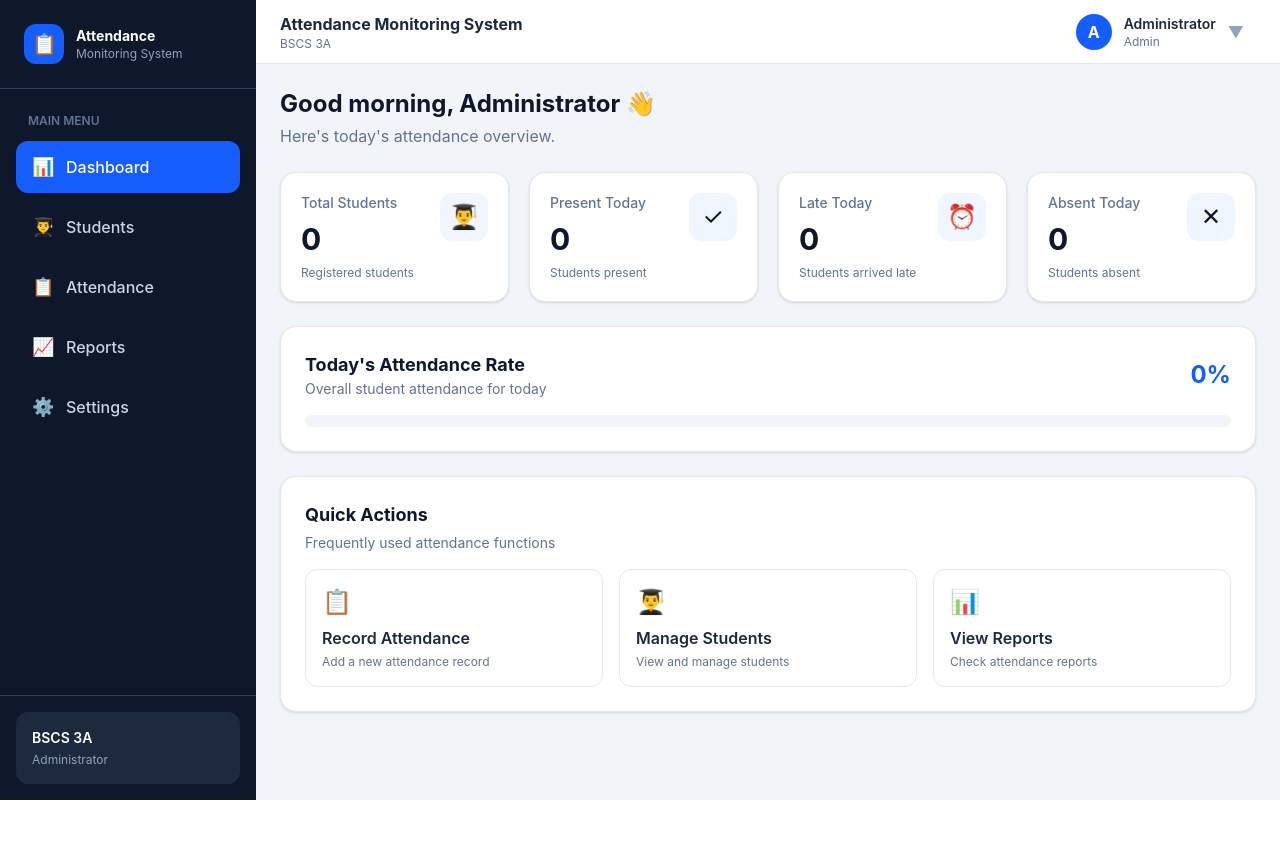
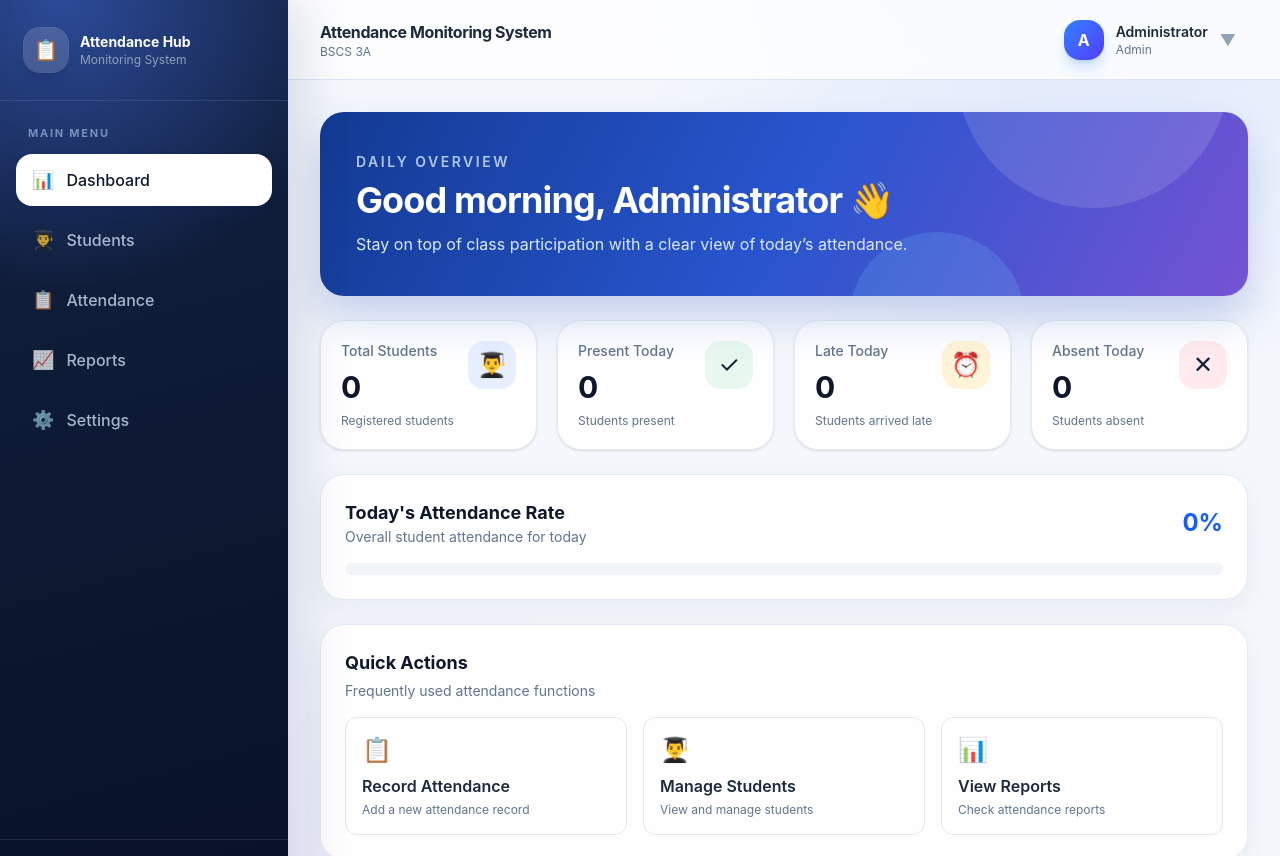
Before and after one commit to juner08/attendance-monitoring-system, a Vue app: page / in a window 1280 px wide. Shown: the top 856 px of the page. Before the commit the page ends 800 px from the top, so only its background shows below. Built offline with nearby package versions, Linux system fonts and the light colour scheme.

Commit message:
Redesign dashboard and application visual system

```diff
--- a/src/App.vue
+++ b/src/App.vue
@@ -375,14 +375,7 @@ onUnmounted(() => {
 
 <template>
 
-  <div
-    :class="
-      darkMode
-        ? 'bg-slate-950 text-white'
-        : 'bg-slate-100 text-slate-900'
-    "
-    class="min-h-screen flex transition-colors duration-300"
-  >
+  <div :class="{ 'is-dark': darkMode }" class="app-shell min-h-screen flex transition-colors duration-300">
 
 
     <!-- ================================= -->
@@ -401,7 +394,7 @@ onUnmounted(() => {
     <!-- MAIN AREA -->
     <!-- ================================= -->
 
-    <div class="flex-1 min-w-0">
+    <div class="flex-1 min-w-0 flex flex-col">
 
       <Topbar
         :system-name="systemName"
@@ -415,14 +408,7 @@ onUnmounted(() => {
       <!-- CONTENT -->
       <!-- ================================= -->
 
-      <main
-        :class="
-          darkMode
-            ? 'bg-slate-950'
-            : 'bg-slate-100'
-        "
-        class="p-6 min-h-[calc(100vh-64px)] transition-colors duration-300"
-      >
+      <main class="app-content flex-1 p-4 sm:p-6 lg:p-8 transition-colors duration-300">
 
 
         <!-- ================================= -->
@@ -925,6 +911,12 @@ onUnmounted(() => {
 
       </main>
 
+      <footer class="app-footer px-6 py-5 text-center text-sm">
+        <span class="font-semibold">Attendance Monitoring System</span>
+        <span class="mx-2 opacity-50">•</span>
+        Built by Juner Punzal for BSCS 3A
+      </footer>
+
     </div>
 
   </div>
--- a/src/components/Dashboard.vue
+++ b/src/components/Dashboard.vue
@@ -42,14 +42,19 @@ const goToReports = () => {
   <div class="space-y-6">
 
     <!-- Welcome -->
-    <div>
-      <h1 class="text-2xl font-bold text-slate-900">
+    <div class="dashboard-hero overflow-hidden relative rounded-3xl px-6 py-8 sm:px-9 sm:py-10">
+      <div class="relative z-10">
+      <p class="text-sm font-semibold uppercase tracking-[0.18em] text-blue-100/80">Daily overview</p>
+      <h1 class="mt-2 text-3xl sm:text-4xl font-bold tracking-tight text-white">
         Good morning, Administrator 👋
       </h1>
 
-      <p class="text-slate-500 mt-1">
-        Here's today's attendance overview.
+      <p class="text-blue-100 mt-3 max-w-xl">
+        Stay on top of class participation with a clear view of today’s attendance.
       </p>
+      </div>
+      <div class="dashboard-hero__orb dashboard-hero__orb--one"></div>
+      <div class="dashboard-hero__orb dashboard-hero__orb--two"></div>
     </div>
 
     <!-- Statistics -->
@@ -60,6 +65,7 @@ const goToReports = () => {
         :value="totalStudents"
         icon="👨‍🎓"
         description="Registered students"
+        tone="blue"
       />
 
       <StatCard
@@ -67,6 +73,7 @@ const goToReports = () => {
         :value="presentToday"
         icon="✓"
         description="Students present"
+        tone="green"
       />
 
       <StatCard
@@ -74,6 +81,7 @@ const goToReports = () => {
         :value="lateToday"
         icon="⏰"
         description="Students arrived late"
+        tone="amber"
       />
 
       <StatCard
@@ -81,13 +89,14 @@ const goToReports = () => {
         :value="absentToday"
         icon="✕"
         description="Students absent"
+        tone="red"
       />
 
     </div>
 
     <!-- Attendance Rate -->
     <div
-      class="bg-white rounded-2xl border border-slate-200 p-6 shadow-sm"
+      class="dashboard-panel bg-white rounded-3xl border border-slate-200 p-6 shadow-sm"
     >
 
       <div class="flex items-center justify-between mb-4">
@@ -135,7 +144,7 @@ const goToReports = () => {
 
     <!-- Quick Actions -->
     <div
-      class="bg-white rounded-2xl border border-slate-200 p-6 shadow-sm"
+      class="dashboard-panel bg-white rounded-3xl border border-slate-200 p-6 shadow-sm"
     >
 
       <h2 class="text-lg font-bold text-slate-900">
--- a/src/components/Sidebar.vue
+++ b/src/components/Sidebar.vue
@@ -73,7 +73,7 @@ const navigate = (page) => {
 
   <!-- Sidebar -->
   <aside
-    class="fixed lg:static inset-y-0 left-0 z-40 w-64 min-h-screen bg-slate-900 text-white flex flex-col transform transition-transform duration-300"
+    class="app-sidebar fixed lg:static inset-y-0 left-0 z-40 w-72 min-h-screen text-white flex flex-col transform transition-transform duration-300"
     :class="
       mobileOpen
         ? 'translate-x-0'
@@ -82,19 +82,19 @@ const navigate = (page) => {
   >
 
     <!-- Logo -->
-    <div class="px-6 py-6 border-b border-slate-700">
+    <div class="px-6 py-7 border-b border-white/10">
 
       <div class="flex items-center gap-3">
 
         <div
-          class="w-10 h-10 rounded-xl bg-blue-600 flex items-center justify-center text-xl"
+          class="w-11 h-11 rounded-2xl bg-white/15 ring-1 ring-white/20 flex items-center justify-center text-xl shadow-lg"
         >
           📋
         </div>
 
         <div>
           <h1 class="font-bold text-sm">
-            Attendance
+            Attendance Hub
           </h1>
 
           <p class="text-xs text-slate-400">
@@ -110,7 +110,7 @@ const navigate = (page) => {
     <nav class="flex-1 px-4 py-6">
 
       <p
-        class="text-xs font-semibold text-slate-500 uppercase px-3 mb-3"
+        class="text-[11px] font-bold tracking-[0.16em] text-blue-200/55 uppercase px-3 mb-3"
       >
         Main Menu
       </p>
@@ -121,11 +121,11 @@ const navigate = (page) => {
           v-for="item in menuItems"
           :key="item.name"
           @click="navigate(item.name)"
-          class="w-full flex items-center gap-3 px-4 py-3 rounded-xl transition text-left"
+          class="w-full flex items-center gap-3 px-4 py-3 rounded-2xl transition-all duration-200 text-left"
           :class="
             props.activePage === item.name
-              ? 'bg-blue-600 text-white shadow-sm'
-              : 'text-slate-300 hover:bg-slate-800 hover:text-white'
+              ? 'bg-white text-slate-900 shadow-lg shadow-blue-950/25'
+              : 'text-blue-100/75 hover:bg-white/10 hover:text-white'
           "
         >
 
@@ -144,9 +144,9 @@ const navigate = (page) => {
     </nav>
 
     <!-- Bottom Information -->
-    <div class="p-4 border-t border-slate-700">
+    <div class="p-5 border-t border-white/10">
 
-      <div class="bg-slate-800 rounded-xl p-4">
+      <div class="bg-white/10 rounded-2xl p-4 ring-1 ring-white/10">
 
         <p class="text-sm font-semibold">
           {{ props.schoolName }}
--- a/src/components/StatCard.vue
+++ b/src/components/StatCard.vue
@@ -18,13 +18,18 @@ defineProps({
   description: {
     type: String,
     default: ''
+  },
+
+  tone: {
+    type: String,
+    default: 'blue'
   }
 })
 </script>
 
 <template>
   <div
-    class="bg-white rounded-2xl border border-slate-200 p-5 shadow-sm hover:shadow-md transition"
+    class="stat-card bg-white rounded-3xl border border-slate-200 p-5 shadow-sm hover:-translate-y-1 hover:shadow-xl transition-all duration-300"
   >
 
     <div class="flex items-start justify-between">
@@ -51,7 +56,8 @@ defineProps({
 
       <!-- Icon -->
       <div
-        class="w-12 h-12 rounded-xl bg-blue-50 flex items-center justify-center text-2xl"
+        :class="`stat-card__icon stat-card__icon--${tone}`"
+        class="w-12 h-12 rounded-2xl flex items-center justify-center text-2xl"
       >
         {{ icon }}
       </div>
--- a/src/components/Topbar.vue
+++ b/src/components/Topbar.vue
@@ -22,13 +22,11 @@ const openSettings = () => {
 </script>
 
 <template>
-  <header
-    class="h-16 bg-white border-b border-slate-200 flex items-center justify-between px-6 sticky top-0 z-30"
-  >
+  <header class="app-topbar h-20 flex items-center justify-between px-5 sm:px-8 sticky top-0 z-30">
 
     <!-- Left -->
     <div>
-      <h2 class="font-bold text-slate-800">
+      <h2 class="font-bold text-slate-800 tracking-tight">
         {{ systemName }}
       </h2>
 
@@ -42,12 +40,12 @@ const openSettings = () => {
 
       <button
         @click="toggleMenu"
-        class="flex items-center gap-3 px-3 py-2 rounded-xl hover:bg-slate-100 transition"
+        class="flex items-center gap-3 px-3 py-2 rounded-2xl hover:bg-slate-100 transition"
       >
 
         <!-- Avatar -->
         <div
-          class="w-9 h-9 rounded-full bg-blue-600 text-white flex items-center justify-center font-bold"
+          class="w-10 h-10 rounded-2xl bg-gradient-to-br from-blue-500 to-indigo-600 text-white flex items-center justify-center font-bold shadow-lg shadow-blue-500/25"
         >
           A
         </div>
@@ -73,7 +71,7 @@ const openSettings = () => {
       <!-- Dropdown -->
       <div
         v-if="showMenu"
-        class="absolute right-0 mt-2 w-52 bg-white border border-slate-200 rounded-xl shadow-lg p-2"
+        class="absolute right-0 mt-3 w-56 bg-white/95 backdrop-blur border border-slate-200 rounded-2xl shadow-xl p-2"
       >
 
         <div
--- a/src/style.css
+++ b/src/style.css
@@ -1 +1,127 @@
 @import "tailwindcss";
+
+@layer base {
+  body {
+    min-width: 320px;
+    background: #eef4ff;
+    font-family: Inter, ui-sans-serif, system-ui, -apple-system, BlinkMacSystemFont, "Segoe UI", sans-serif;
+  }
+
+  button, input, select, textarea {
+    -webkit-tap-highlight-color: transparent;
+  }
+}
+
+/* Application shell */
+.app-shell {
+  --canvas: #f4f7fc;
+  --card: rgba(255, 255, 255, .92);
+  --border: #e3eaf5;
+  --ink: #13213b;
+  --muted: #63718a;
+  background:
+    radial-gradient(circle at 86% -10%, rgba(117, 159, 255, .20), transparent 31rem),
+    radial-gradient(circle at 34% 110%, rgba(152, 101, 255, .10), transparent 28rem),
+    var(--canvas);
+  color: var(--ink);
+}
+
+.app-sidebar {
+  background:
+    radial-gradient(circle at 22% 0%, rgba(74, 122, 255, .45), transparent 18rem),
+    linear-gradient(165deg, #132344 0%, #0c1730 58%, #081126 100%);
+  box-shadow: 18px 0 44px rgba(15, 36, 78, .12);
+}
+
+.app-topbar {
+  background: rgba(255, 255, 255, .78);
+  border-bottom: 1px solid rgba(209, 220, 238, .75);
+  backdrop-filter: blur(18px);
+}
+
+.app-content {
+  background: transparent;
+}
+
+.app-footer {
+  color: var(--muted);
+}
+
+.dashboard-hero {
+  isolation: isolate;
+  background: linear-gradient(118deg, #123a92 0%, #2855ce 50%, #7553d4 100%);
+  box-shadow: 0 22px 42px rgba(44, 84, 184, .24);
+}
+
+.dashboard-hero__orb {
+  position: absolute;
+  z-index: -1;
+  border-radius: 999px;
+  background: rgba(255, 255, 255, .12);
+}
+
+.dashboard-hero__orb--one { width: 17rem; height: 17rem; right: 2%; top: -11rem; }
+.dashboard-hero__orb--two { width: 11rem; height: 11rem; right: 24%; bottom: -7rem; background: rgba(121, 223, 255, .16); }
+
+.stat-card { border-color: var(--border); background: var(--card); }
+.dashboard-panel { border-color: var(--border); background: var(--card); }
+
+.stat-card__icon--blue { background: #e7efff; }
+.stat-card__icon--green { background: #e8f8ef; }
+.stat-card__icon--amber { background: #fff4d8; }
+.stat-card__icon--red { background: #ffebee; }
+
+/* Shared page components */
+.app-content > .space-y-6 > .bg-white,
+.app-content .bg-white.rounded-2xl,
+.app-content .bg-white.rounded-lg {
+  border-color: var(--border);
+  box-shadow: 0 10px 30px rgba(35, 60, 105, .06);
+}
+
+.app-content input,
+.app-content select,
+.app-content textarea {
+  border-color: #dce5f2;
+  background: rgba(255, 255, 255, .95);
+  box-shadow: 0 1px 2px rgba(15, 36, 78, .025);
+  transition: border-color .2s, box-shadow .2s, background .2s;
+}
+
+.app-content input:focus,
+.app-content select:focus,
+.app-content textarea:focus {
+  border-color: #5c87ee;
+  box-shadow: 0 0 0 4px rgba(76, 123, 229, .12);
+}
+
+.app-content table thead tr { background: #f5f8fe; }
+.app-content table tbody tr { transition: background .18s ease; }
+.app-content table tbody tr:hover { background: #f7faff; }
+
+.app-content button.bg-blue-600,
+.app-content button[class*="bg-blue-600"] {
+  box-shadow: 0 8px 16px rgba(37, 99, 235, .20);
+}
+
+/* Dark mode */
+.is-dark { --canvas: #091226; --card: rgba(17, 30, 56, .88); --border: #263755; --ink: #eef5ff; --muted: #9dadc7; }
+.is-dark .app-topbar { background: rgba(10, 20, 40, .80); border-color: #233453; }
+.is-dark .app-content .bg-white,
+.is-dark .app-content .bg-slate-50 { background-color: rgba(17, 30, 56, .88) !important; }
+.is-dark .app-content .text-slate-900,
+.is-dark .app-content .text-slate-800,
+.is-dark .app-content .text-slate-700 { color: #eef5ff !important; }
+.is-dark .app-content .text-slate-500,
+.is-dark .app-content .text-slate-600 { color: #a9b8d0 !important; }
+.is-dark .app-content input,
+.is-dark .app-content select,
+.is-dark .app-content textarea { background: #0d1b34; color: #eef5ff; border-color: #314464; }
+.is-dark .app-content table thead tr,
+.is-dark .app-content table tbody tr:hover { background: #182946 !important; }
+.is-dark .app-footer { color: #9dadc7; }
+.is-dark .app-topbar .text-slate-800 { color: #eef5ff !important; }
+
+@media (max-width: 1023px) {
+  .app-content { padding-top: 5rem; }
+}
```
